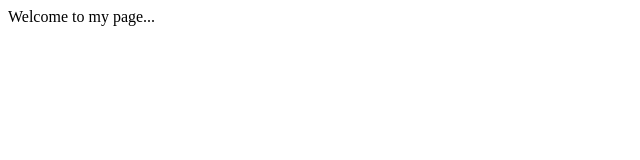
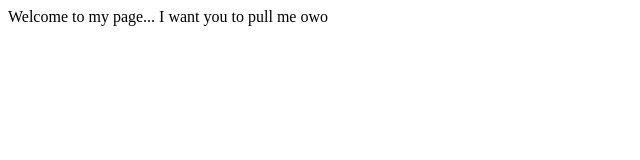
Before and after one commit to elaus00/hellio, a plain HTML site: page index.html in a window 1280 px wide. Shown: the whole page, without its empty margins (0-640 px from the left). Drawn offline with Linux system fonts and the light colour scheme.

Commit message:
Update index.html

```diff
--- a/index.html
+++ b/index.html
@@ -7,6 +7,7 @@
 </head>
 <body>
     Welcome to my page...
+    I want you to pull me owo
 
 </body>
 </html>
```
